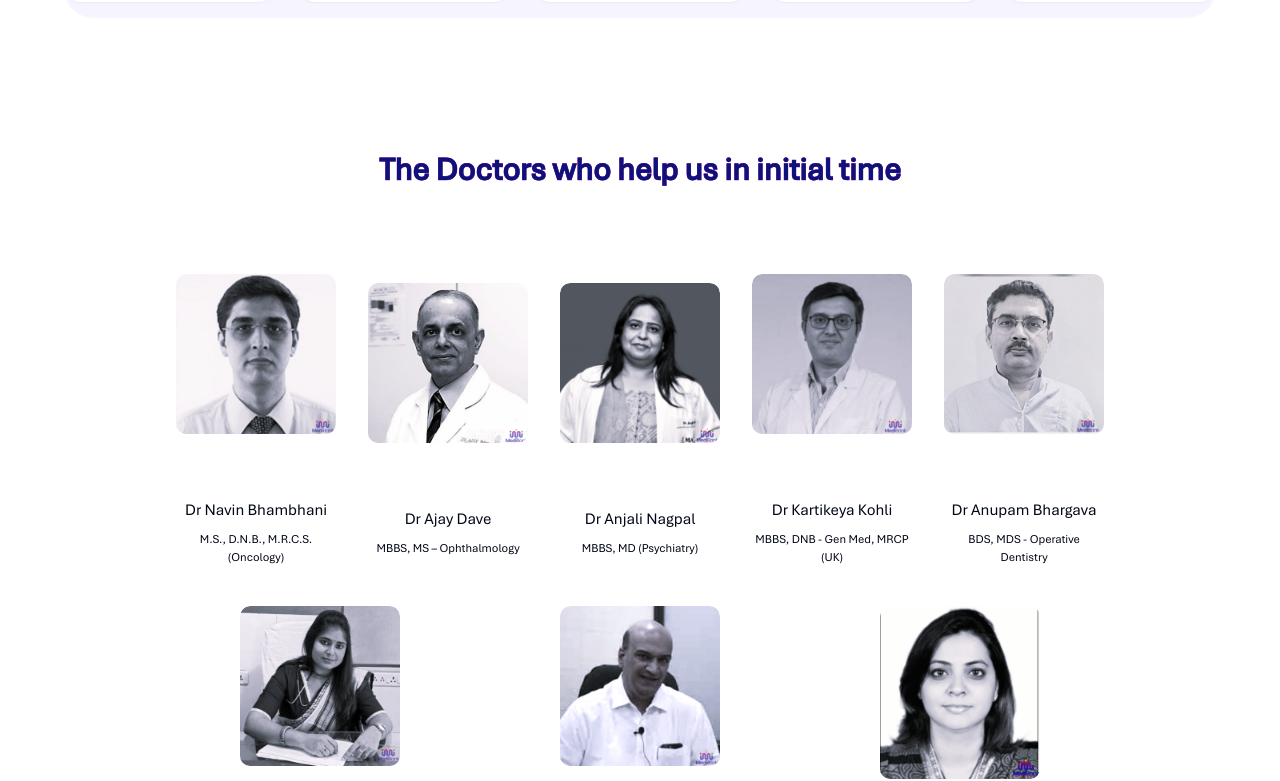
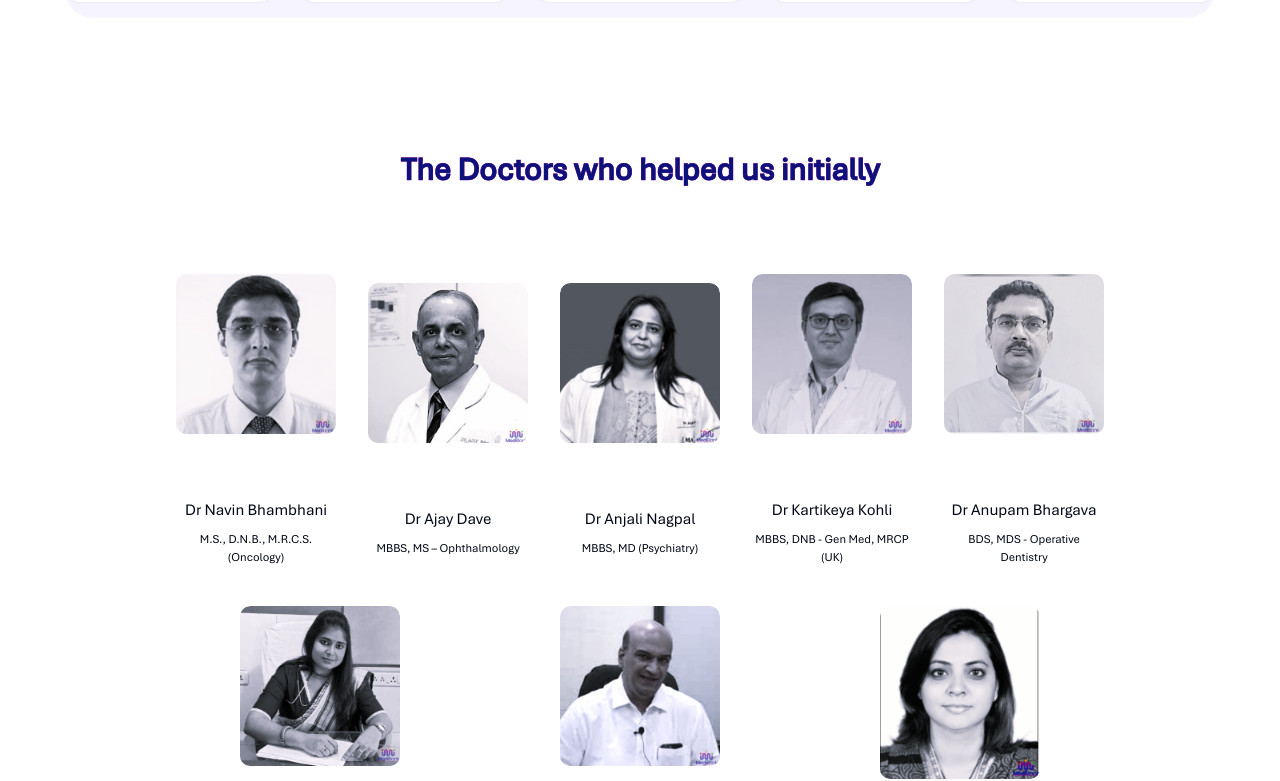
Before and after one commit to AmanDwivedi9335/clinic-portpolio, a Next.js app: page /about in a window 1280 px wide. Shown: the part 1718-2499 px from the top of the page. Built offline with nearby package versions, Linux system fonts and the light colour scheme.

Commit message:
text update

```diff
--- a/src/app/about/page.js
+++ b/src/app/about/page.js
@@ -342,7 +342,7 @@ export default function Page() {
 							bg-[linear-gradient(180deg,#9F028D_0%,#0E1896_185%)]
 							bg-clip-text
 							[-webkit-background-clip:text]">
-						The Doctors who help us in initial time
+						The Doctors who helped us initially
 					</div>
 					<div className="flex justify-around items-center flex-col md:flex-row w-full flex-wrap">
 						{advisoryData.map((item, index) => {
```
